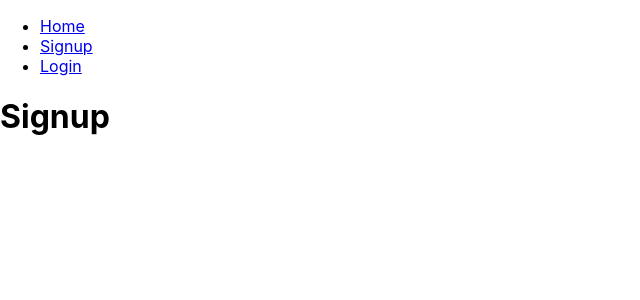
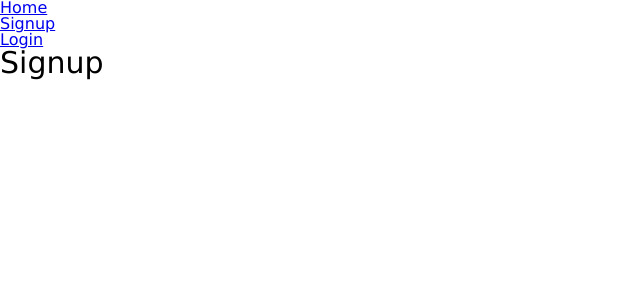
Before and after one commit to xam-ps/treehacks2021, a React (Create React App) app in the folder shazam-social/: page /signup in a window 1280 px wide. Shown: the top 300 px of the page, without its empty margins (0-640 px from the left). Built offline with nearby package versions, Linux system fonts and the light colour scheme.

Commit message:
Add reset css and move pages to folder

```diff
--- a/shazam-social/package.json
+++ b/shazam-social/package.json
@@ -9,6 +9,7 @@
     "antd": "^4.12.3",
     "react": "^17.0.1",
     "react-dom": "^17.0.1",
+    "react-router-dom": "^5.2.0",
     "react-scripts": "4.0.2",
     "web-vitals": "^1.0.1"
   },
@@ -35,5 +36,8 @@
       "last 1 firefox version",
       "last 1 safari version"
     ]
+  },
+  "devDependencies": {
+    "node-sass": "^5.0.0"
   }
 }
--- a/shazam-social/src/App.js
+++ b/shazam-social/src/App.js
@@ -1,6 +1,9 @@
 import React from "react";
-import "./index.css";
+import "./index.scss";
 import { BrowserRouter as Router, Route, Link, Switch } from "react-router-dom";
+import LoginPage from "./pages/LoginPage";
+import LandingPage from "./pages/LandingPage";
+import SignupPage from "./pages/SignupPage";
 
 export default function App() {
 	return (
@@ -19,26 +22,10 @@
 						</li>
 					</ul>
 				</nav>
-				<Route path="/" exact component={Home} />
-				<Route path="/signup" exact component={Signup} />
-				<Route path="/login" exact component={Login} />
+				<Route path="/" exact component={LandingPage} />
+				<Route path="/signup" exact component={SignupPage} />
+				<Route path="/login" exact component={LoginPage} />
 			</main>
 		</Router>
 	);
 }
-
-const Home = () => (
-	<React.Fragment>
-		<h1> Home </h1>
-	</React.Fragment>
-);
-const Signup = () => (
-	<React.Fragment>
-		<h1> Signup </h1>
-	</React.Fragment>
-);
-const Login = () => (
-	<React.Fragment>
-		<h1> Login </h1>
-	</React.Fragment>
-);
--- a/shazam-social/src/index.css
+++ /dev/null
@@ -1,13 +0,0 @@
-body {
-  margin: 0;
-  font-family: -apple-system, BlinkMacSystemFont, 'Segoe UI', 'Roboto', 'Oxygen',
-    'Ubuntu', 'Cantarell', 'Fira Sans', 'Droid Sans', 'Helvetica Neue',
-    sans-serif;
-  -webkit-font-smoothing: antialiased;
-  -moz-osx-font-smoothing: grayscale;
-}
-
-code {
-  font-family: source-code-pro, Menlo, Monaco, Consolas, 'Courier New',
-    monospace;
-}
--- a/shazam-social/src/index.js
+++ b/shazam-social/src/index.js
@@ -1,6 +1,5 @@
 import React from 'react';
 import ReactDOM from 'react-dom';
-import './index.css';
 import App from './App';
 import reportWebVitals from './reportWebVitals';
 
--- /dev/null
+++ b/shazam-social/src/index.scss
@@ -0,0 +1,56 @@
+/* http://meyerweb.com/eric/tools/css/reset/
+   v2.0 | 20110126
+   License: none (public domain)
+*/
+
+html, body, div, span, applet, object, iframe,
+h1, h2, h3, h4, h5, h6, p, blockquote, pre,
+a, abbr, acronym, address, big, cite, code,
+del, dfn, em, img, ins, kbd, q, s, samp,
+small, strike, strong, sub, sup, tt, var,
+b, u, i, center,
+dl, dt, dd, ol, ul, li,
+fieldset, form, label, legend,
+table, caption, tbody, tfoot, thead, tr, th, td,
+article, aside, canvas, details, embed,
+figure, figcaption, footer, header, hgroup,
+menu, nav, output, ruby, section, summary,
+time, mark, audio, video {
+	margin: 0;
+	padding: 0;
+	border: 0;
+	font-size: 100%;
+	font: inherit;
+	vertical-align: baseline;
+}
+/* HTML5 display-role reset for older browsers */
+article, aside, details, figcaption, figure,
+footer, header, hgroup, menu, nav, section {
+	display: block;
+}
+body {
+	line-height: 1;
+}
+ol, ul {
+	list-style: none;
+}
+blockquote, q {
+	quotes: none;
+}
+blockquote:before, blockquote:after,
+q:before, q:after {
+	content: '';
+	content: none;
+}
+table {
+	border-collapse: collapse;
+	border-spacing: 0;
+}
+
+body {
+    font-family: 'Lucida Sans', 'Lucida Sans Regular', 'Lucida Grande', 'Lucida Sans Unicode', Geneva, Verdana, sans-serif;
+}
+
+h1 {
+    font-size: 30px;
+}
--- /dev/null
+++ b/shazam-social/src/pages/LandingPage.jsx
@@ -0,0 +1,9 @@
+import React from 'react';
+
+const LandingPage = () => (
+	<React.Fragment>
+		<h1> Login </h1>
+	</React.Fragment>
+);
+
+export default LandingPage;
--- /dev/null
+++ b/shazam-social/src/pages/LoginPage.jsx
@@ -0,0 +1,9 @@
+import React from 'react';
+
+const LoginPage = () => (
+	<React.Fragment>
+		<h1> Login </h1>
+	</React.Fragment>
+);
+
+export default LoginPage;
--- /dev/null
+++ b/shazam-social/src/pages/SignupPage.jsx
@@ -0,0 +1,9 @@
+import React from 'react';
+
+const SignupPage = () => (
+	<React.Fragment>
+		<h1> Signup </h1>
+	</React.Fragment>
+);
+
+export default SignupPage;
```
Also changed, not shown: 1 other file (tests, documents, lock files or other folders).
